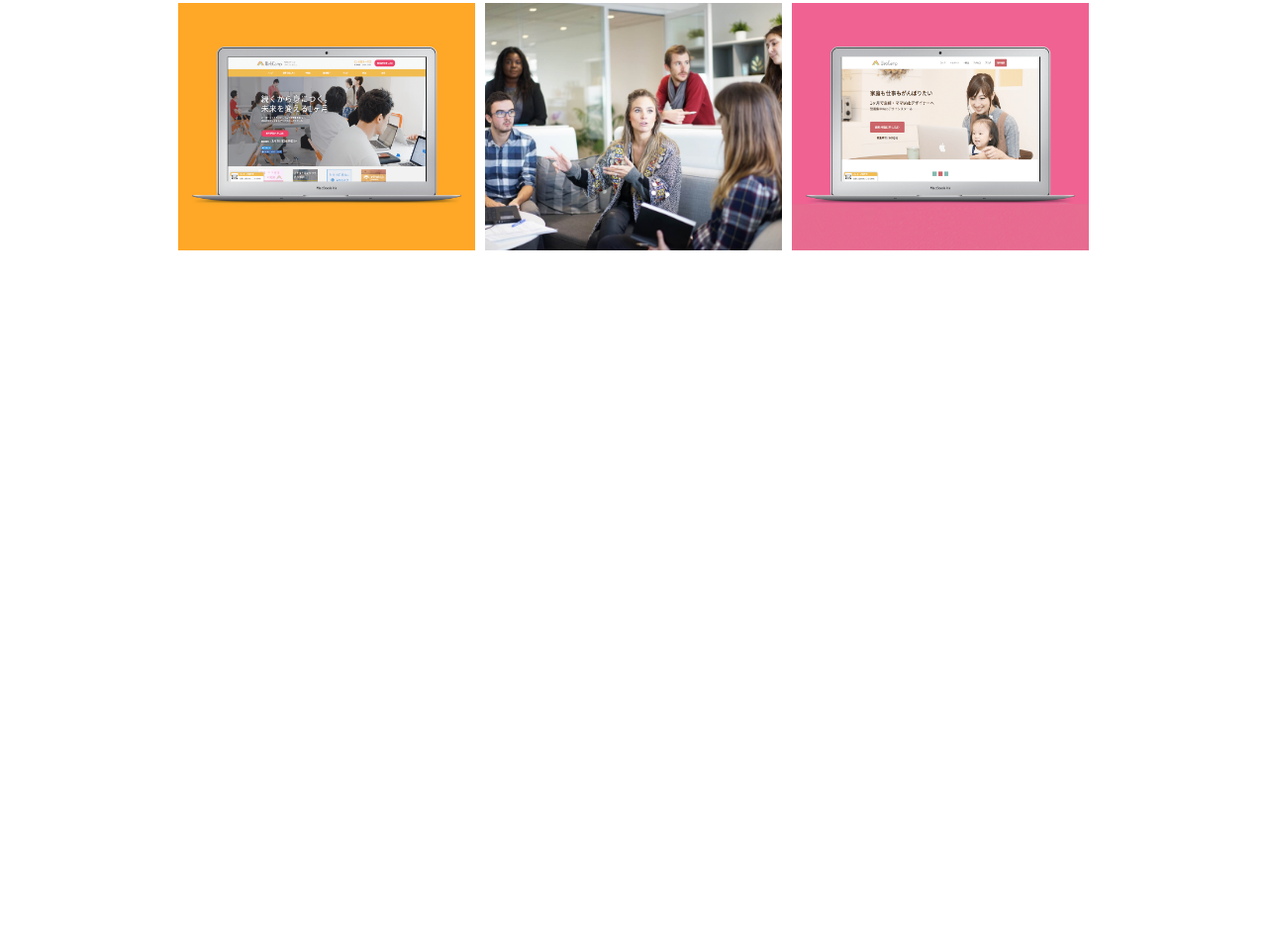
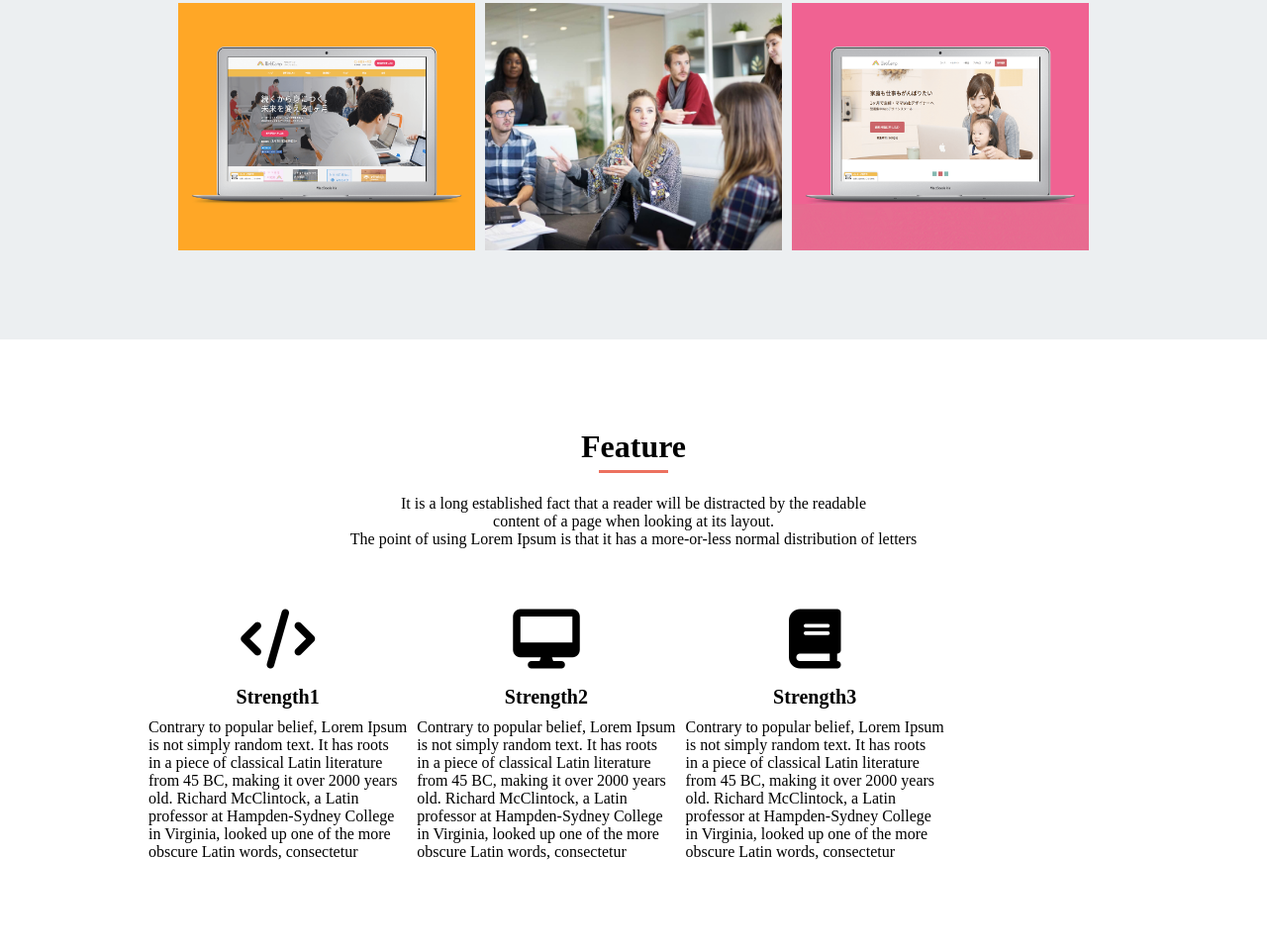
Before and after one commit to KohtaJbaseball/HTML-Challenge, a plain HTML site: page index.html in a window 1280 px wide. Shown: the part 1218-2178 px from the top of the page at 99% size. Before the commit the page ends 1561 px from the top, so only its background shows below. Drawn offline with Linux system fonts and the light colour scheme.

Commit message:
[update]Featureまで

```diff
--- a/index.html
+++ b/index.html
@@ -2,6 +2,7 @@
 <html>
   <head lang="ja">
     <meta charset="UTF-8"/>
+    <script src="https://kit.fontawesome.com/2a0caffc1c.js" crossorigin="anonymous"></script>
     <link rel="stylesheet" href="style.css"/>
     <title>Mysite</title>
   </head>
@@ -39,7 +40,7 @@
     </div>
 
     <main>
-      <section id="portfolio">
+      <section class="portfolio">
         <div class="portfolio-box">
           <h2 class="portfolio-heading">Portfolio</h2>
           <p class="portfolio-text">
@@ -47,7 +48,7 @@
             content of a page when looking at its layout.<br>
             The point of using Lorem Ipsum is that it has a more-or-less normal distribution of letters
           </p>
-          <div class="portfolio-content">
+          <div class="portfolio-contents">
             <div class="portfolio-image"></div>
             <div class="portfolio-image"></div>
             <div class="portfolio-image"></div>
@@ -57,6 +58,67 @@
           </div>
         </div>
       </section>
+
+      <section class="feature">
+        <div class="feature-box">
+          <h2 class="feature-heading">Feature</h2>
+          <p class="feature-text">
+            It is a long established fact that a reader will be distracted by the readable<br>
+            content of a page when looking at its layout.<br>
+            The point of using Lorem Ipsum is that it has a more-or-less normal distribution of letters
+          </p>
+          <div class="feature-contents">
+            <div class="feature-item">
+              <div class="social">
+                <i class="fas fa-light fa-code"></i>
+              </div>
+              <h3 class="feature-item-name">Strength1</h3>
+              <p class="feature-item-text">
+                Contrary to popular belief, Lorem Ipsum<br>
+                is not simply random text. It has roots<br>
+                in a piece of classical Latin literature<br>
+                from 45 BC, making it over 2000 years<br>
+                old. Richard McClintock, a Latin<br>
+                professor at Hampden-Sydney College<br>
+                in Virginia, looked up one of the more<br>
+                obscure Latin words, consectetur
+              </p>
+            </div>
+            <div class="feature-item">
+              <div class="social">
+                <i class="fas fa-solid fa-desktop"></i>
+              </div>
+              <h3 class="feature-item-name">Strength2</h3>
+              <p class="feature-item-text">
+                Contrary to popular belief, Lorem Ipsum<br>
+                is not simply random text. It has roots<br>
+                in a piece of classical Latin literature<br>
+                from 45 BC, making it over 2000 years<br>
+                old. Richard McClintock, a Latin<br>
+                professor at Hampden-Sydney College<br>
+                in Virginia, looked up one of the more<br>
+                obscure Latin words, consectetur
+              </p>
+            </div>
+            <div class="feature-item">
+              <div class="social">
+                <i class="fas fa-regular fa-book"></i>
+              </div>
+              <h3 class="feature-item-name">Strength3</h3>
+              <p class="feature-item-text">
+                Contrary to popular belief, Lorem Ipsum<br>
+                is not simply random text. It has roots<br>
+                in a piece of classical Latin literature<br>
+                from 45 BC, making it over 2000 years<br>
+                old. Richard McClintock, a Latin<br>
+                professor at Hampden-Sydney College<br>
+                in Virginia, looked up one of the more<br>
+                obscure Latin words, consectetur
+              </p>
+            </div>
+          </div>
+        </div>
+      </section>
     </main>
   </body>
 </html>
--- a/style.css
+++ b/style.css
@@ -73,14 +73,16 @@ nav {
   padding: 90px 0;
 }
 
-.portfolio-heading {
+.portfolio-heading,
+.feature-heading {
   font-size: 32px;
   color: #000000;
   text-align: center;
   position: relative;
 }
 
-.portfolio-heading::after {
+.portfolio-heading::after,
+.feature-heading::after {
   content: '';
 	display: block;
 	position: absolute;
@@ -92,14 +94,15 @@ nav {
 	background-color: #ec715f;
 }
 
-.portfolio-text {
+.portfolio-text,
+.feature-text {
   padding: 30px 0;
   text-align: center;
   font-size: 16px;
   color: #000000;
 }
 
-.portfolio-content {
+.portfolio-contents {
   display: flex;
   flex-wrap: wrap;
 }
@@ -140,3 +143,40 @@ nav {
 .portfolio-image:nth-child(6) {
   background-image: url(img/webcamp-mother.png);
 }
+
+.feature-box {
+  width: 980px;
+  margin: 0 auto;
+  justify-content: center;
+  padding: 90px 0;
+}
+
+.feature-contents {
+  display: flex;
+  margin-top: 30px;
+}
+
+.ferture-item {
+  width: 320px;
+}
+
+.feature-item:nth-child(2) {
+  padding: 0 10px;
+}
+
+.social {
+  text-align: center;
+  font-size: 60px;
+}
+
+.feature-item-name {
+  text-align: center;
+  margin: 10px 0;
+  font-size: 20px;
+  color: #000000;
+}
+
+.feature-item-text {
+  font-size: 16px;
+  color: #000000;
+}
```
